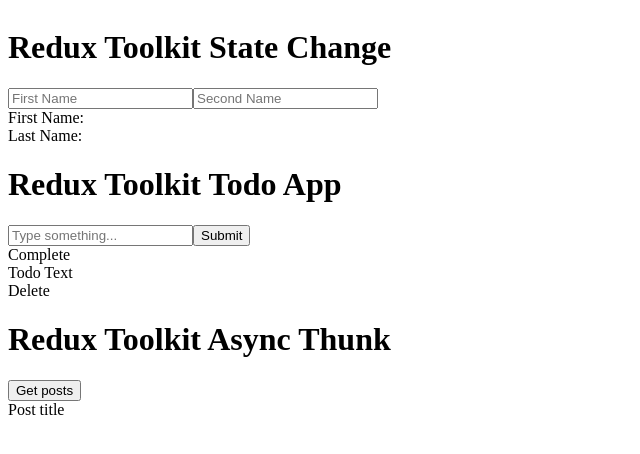
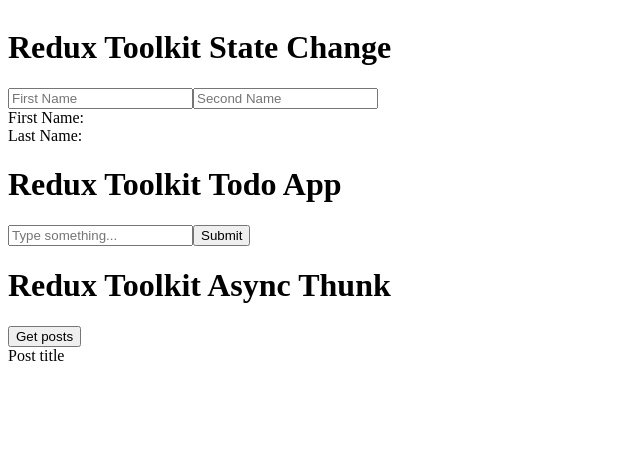
Before and after one commit to RamanSlinka/redux-toolkit-learn-v.2.0, a React (Create React App) app: page / in a window 1280 px wide. Shown: the top 454 px of the page, without its empty margins (0-640 px from the left). Built offline with nearby package versions, Linux system fonts and the light colour scheme.

Commit message:
added todo to the project

```diff
--- a/package.json
+++ b/package.json
@@ -13,13 +13,14 @@
     "@types/react": "^18.0.0",
     "@types/react-dom": "^18.0.0",
     "@types/react-redux": "^7.1.24",
+    "@types/uuid": "^8.3.4",
     "axios": "^0.25.0",
     "react": "^17.0.2",
     "react-dom": "^17.0.2",
     "react-redux": "^7.2.6",
     "react-scripts": "5.0.0",
     "typescript": "^4.4.2",
-    "uuid": "^8.3.2",
+    "uuid": "^9.0.0",
     "web-vitals": "^2.1.3"
   },
   "scripts": {
--- a/src/App.tsx
+++ b/src/App.tsx
@@ -3,8 +3,13 @@
 import TodoItem from './components/TodoItem'
 import User from './components/User'
 import Posts from './components/Posts'
+import {useAppSelector} from "./hooks/redux";
+import {Todo} from "./features/todo/todoSlice";
 
 function App() {
+
+    const todos = useAppSelector(state => state.todo.todos)
+
     return (
         <div className='min-h-screen h-full w-screen bg-indigo-400'>
             <div className='container mx-auto px-4'>
@@ -16,7 +21,13 @@
                     <div className='w-1/3'>
                         <h1 className='font-bold my-5'>Redux Toolkit Todo App</h1>
                         <Form />
-                        <TodoItem />
+                        {todos?.map((todo: Todo) =>(
+                            <TodoItem
+                            key={todo.id}
+                            todo={todo}
+                            />
+                        ))}
+
                     </div>
                     <div className='w-1/3'>
                         <h1 className='font-bold my-5'>Redux Toolkit Async Thunk</h1>
--- a/src/components/Form.tsx
+++ b/src/components/Form.tsx
@@ -1,14 +1,32 @@
-import React from 'react'
+import React, {ChangeEvent, useState} from 'react'
+import {useAppDispatch} from "../hooks/redux";
+import { v4 } from 'uuid';
+import {addTodo} from "../features/todo/todoSlice";
 
 const Form = () => {
+    const dispatch = useAppDispatch()
+    const [todoValue, setTodoValue] = useState('')
+
+    const addTodoHandler = () => {
+        const todo = {
+            id: v4(),
+            text: todoValue,
+            completed: false
+        }
+        dispatch(addTodo(todo))
+        setTodoValue('')
+    }
     return (
         <form className='w-full flex' onSubmit={(e) => e.preventDefault()}>
             <input
+                onChange={(e: ChangeEvent<HTMLInputElement>) => setTodoValue(e.currentTarget.value)}
+                value={todoValue}
                 type='text'
                 placeholder='Type something...'
                 className='w-full p-1 focus:outline-none focus:border-lime-500 focus: border-2 placeholder:text-sm'
             />
             <button
+                onClick={() => addTodoHandler()}
                 type='submit'
                 className='shrink-0 bg-lime-300  hover:bg-lime-400 transition-all px-3 text-sm'
             >
--- a/src/components/TodoItem.tsx
+++ b/src/components/TodoItem.tsx
@@ -1,16 +1,31 @@
-import React from 'react'
+import React, {FC} from 'react'
+import {useAppDispatch} from "../hooks/redux";
+import {toggleCompletedTodo, removeTodo} from "../features/todo/todoSlice";
 
-const TodoItem = () => {
-    const completed = false
+const TodoItem:FC<any> = ({todo}) => {
+
+    const dispatch = useAppDispatch()
+
+    const toggleTodoHandler = (id: number) => {
+        dispatch(toggleCompletedTodo(id))
+    }
+
+    const removeTodoHandler = (id: number) => {
+        dispatch(removeTodo(id))
+    }
     return (
         <div className='flex justify-between items-center my-2'>
-            <div className='text-sm px-4 py-2 cursor-pointer bg-lime-300 hover:bg-lime-400'>
+            <div
+                onClick={() => toggleTodoHandler(todo.id)}
+                className='text-sm px-4 py-2 cursor-pointer bg-lime-300 hover:bg-lime-400'>
                 Complete
             </div>
-            <div className={`text-sm ${completed ? 'line-through font-medium text-lime-400' : ''}`}>
-                Todo Text
+            <div className={`text-sm ${todo.completed ? 'line-through font-medium text-lime-400' : ''}`}>
+                {todo.text}
             </div>
-            <div className='text-sm px-4 py-2 flex bg-red-400 hover:bg-red-500 transition-all text-white cursor-pointer'>
+            <div
+                onClick={() => removeTodoHandler(todo.id)}
+                className='text-sm px-4 py-2 flex bg-red-400 hover:bg-red-500 transition-all text-white cursor-pointer'>
                 Delete
             </div>
         </div>
--- /dev/null
+++ b/src/features/todo/todoSlice.ts
@@ -0,0 +1,34 @@
+import {createSlice} from "@reduxjs/toolkit";
+
+
+export interface Todo {
+    id: number,
+    text: string,
+    completed: boolean
+}
+export interface todoState {
+    todos: Array<any>
+}
+
+const initialState: todoState = {
+    todos: [],
+}
+
+export const todoSlice = createSlice({
+    name: 'todos',
+    initialState,
+    reducers: {
+        addTodo: (state, action) => {
+       state.todos.push(action.payload)
+        },
+        toggleCompletedTodo: (state, action) => {
+            const toggleTodo = state.todos.find((todo) => todo.id === action.payload)
+            toggleTodo.completed = !toggleTodo.completed
+        },
+        removeTodo: (state, action) => {
+            state.todos = state.todos.filter((todo) => todo.id !== action.payload)
+        }
+    }
+})
+export const {addTodo, toggleCompletedTodo, removeTodo} = todoSlice.actions
+export default todoSlice.reducer
--- a/src/store/store.ts
+++ b/src/store/store.ts
@@ -1,11 +1,13 @@
 import {configureStore} from "@reduxjs/toolkit";
 import {userSlice} from "../features/user/userSlice";
+import {todoSlice} from "../features/todo/todoSlice";
 
 
 
 export const store = configureStore({
     reducer: {
-        user: userSlice.reducer
+        user: userSlice.reducer,
+        todo: todoSlice.reducer
     }
 })
 
```
Also changed, not shown: 1 other file (tests, documents, lock files or other folders).
